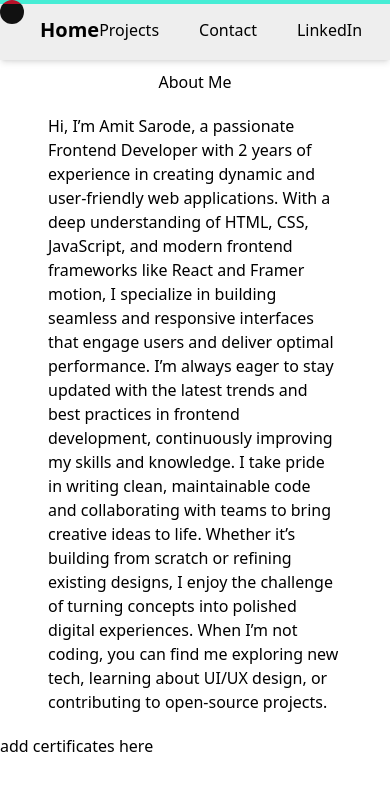
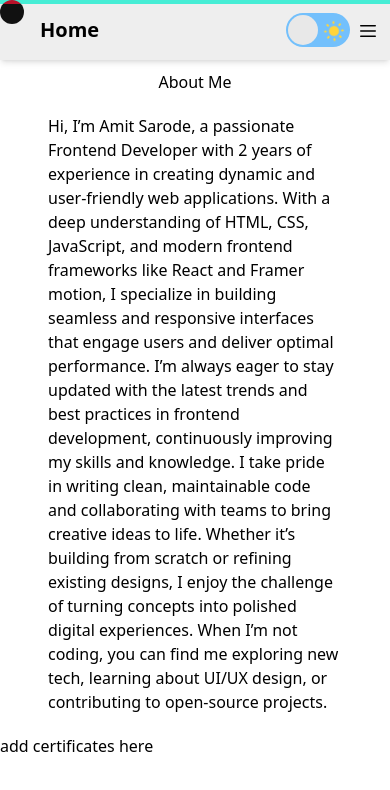
Before and after one commit to Amit-Sarode/Amit-Sarode.github.io, a React (Vite) app: page /about in a window 390 px wide. Shown: the top 790 px of the page. Built offline with nearby package versions, Linux system fonts and the light colour scheme.

Commit message:
Add MagneticDiv component to Hero, refactor Navbar for responsiveness, and remove Skills component

```diff
--- a/src/components/Hero.tsx
+++ b/src/components/Hero.tsx
@@ -7,6 +7,7 @@ import doctor from '../assets/doctor-preview.png'
 import space from '../assets/Space-preview.png'
 import react from '../assets/react.svg'
 import Tilt3D from './ThreeDTilt';
+import MagneticDiv from './Magnetic';
 const Hero: React.FC = () => {
   // eslint-disable-next-line react-hooks/exhaustive-deps
   const texts = ['Frontend Developer', 'React Enthusiast',"React Pioneer","Frontend Explorer","React Engineer"];
@@ -163,6 +164,7 @@ When I’m not coding, you can find me exploring new tech, learning about UI/UX
     {
       skills.map((item,id)=>{
         return(
+          <MagneticDiv>
           <motion.div
           initial={{ y: 100 }}
           whileInView={{ y: 0 }}
@@ -188,6 +190,7 @@ When I’m not coding, you can find me exploring new tech, learning about UI/UX
             <p className="text-sm font-medium text-gray-800">{item.text}</p>
           </div>
         </motion.div>
+        </MagneticDiv>
         )
       })
     }
@@ -196,7 +199,9 @@ When I’m not coding, you can find me exploring new tech, learning about UI/UX
     <div className='grid md:grid-cols-2 sm:grid-cols-1 lg:grid-cols-3 gap-5 px-10 py-10'>
     {
       newSkills.map((item,id)=>{
-        return(<motion.div
+        return(
+          <MagneticDiv>
+        <motion.div
           initial={{ y: 100 }}
           whileInView={{ y: 0 }}
           transition={{ duration: 0.5, delay: id * 0.05 }}
@@ -221,7 +226,7 @@ When I’m not coding, you can find me exploring new tech, learning about UI/UX
             <p className="text-sm font-medium text-gray-800">{item.text}</p>
           </div>
         </motion.div>
-
+        </MagneticDiv>
         )
       })
     }
@@ -232,7 +237,7 @@ When I’m not coding, you can find me exploring new tech, learning about UI/UX
 
     <section className='h-auto pt-10 px-10 py-5 '>
     <div className='w-full'>
-    <p className='flex justify-center font-semibold text-4xl'>Projects</p>
+    <p className='flex justify-center font-semibold text-4xl'>My Work</p>
     <div className='grid grid-cols-1  lg:grid-cols-2 text-center gap-10 py-10'>
       {
         projects.map((item,id)=>{
--- a/src/components/Navbar.tsx
+++ b/src/components/Navbar.tsx
@@ -1,13 +1,56 @@
-import React, { useEffect, useState } from 'react';
+import React, { useEffect, useState,useRef } from 'react';
 import { Link } from 'react-router-dom';
-import { motion, useScroll, useSpring } from 'framer-motion';
+import { motion, useScroll, useSpring , AnimatePresence } from 'framer-motion';
 import resume from '../assets/Amit Sarode -resume.pdf'
 
+export const useWindowSize = () => {
+  const [width, setWidth] = useState(window.innerWidth);
+
+  useEffect(() => {
+    const handleResize = () => setWidth(window.innerWidth);
+    window.addEventListener("resize", handleResize);
+    return () => window.removeEventListener("resize", handleResize);
+  }, []);
+
+  return width;
+};
+
+
+export const useClickOutside = (handler: () => void) => {
+  const domNode = useRef<HTMLDivElement>(null);
+
+  useEffect(() => {
+    const maybeHandler = (event: MouseEvent) => {
+      if (domNode.current && !domNode.current.contains(event.target as Node)) {
+        handler();
+      }
+    };
+    document.addEventListener("mousedown", maybeHandler);
+    return () => document.removeEventListener("mousedown", maybeHandler);
+  }, [handler]);
+
+  return domNode;
+};
+
 const Navbar: React.FC = () => {
+
+  const domNode = useClickOutside(() => {
+    useEffect(()=>{
+      setMobile(false);
+    },[domNode])
+  });
+
+  const width = useWindowSize();
+  useEffect(() => {
+    setMobile(false);
+  }, [width]);
+
+const [mobile,setMobile]  = useState<boolean>(false)
+
   const navItem = [
     { name: "Projects", path: "/projects" },
     { name: "Contact", path: "/contact" },
-    { name: "LinkedIn", path: "https://www.linkedin.com/in/amit-sarode/", external: true },
+    { name: "Linkedin", path: "https://www.linkedin.com/in/amit-sarode/", external: true },
     { name: "Github", path: "https://github.com/Amit-Sarode", external: true },
     { name: "Resume", path: "/resume" },
   ];
@@ -55,15 +98,85 @@ const handleEmail =()=>{
         style={{ scaleX }}
       />
 
-
       {/* Nav */}
       <nav className="w-full fixed top-0 left-0 z-40 flex items-center justify-between px-10 h-[60px] bg-[#393E46] shadow-md">
         <div className=" text-xl font-bold">
           <Link to="/">Home</Link>
         </div>
 
+
+        <div ref={domNode} className="lg:hidden  md:hidden right-0 absolute pr-10">
+          <label className="switch">
+  <span className="sun"><svg xmlns="http://www.w3.org/2000/svg" viewBox="0 0 24 24"><g fill="#ffd43b"><circle r="5" cy="12" cx="12"></circle><path d="m21 13h-1a1 1 0 0 1 0-2h1a1 1 0 0 1 0 2zm-17 0h-1a1 1 0 0 1 0-2h1a1 1 0 0 1 0 2zm13.66-5.66a1 1 0 0 1 -.66-.29 1 1 0 0 1 0-1.41l.71-.71a1 1 0 1 1 1.41 1.41l-.71.71a1 1 0 0 1 -.75.29zm-12.02 12.02a1 1 0 0 1 -.71-.29 1 1 0 0 1 0-1.41l.71-.66a1 1 0 0 1 1.41 1.41l-.71.71a1 1 0 0 1 -.7.24zm6.36-14.36a1 1 0 0 1 -1-1v-1a1 1 0 0 1 2 0v1a1 1 0 0 1 -1 1zm0 17a1 1 0 0 1 -1-1v-1a1 1 0 0 1 2 0v1a1 1 0 0 1 -1 1zm-5.66-14.66a1 1 0 0 1 -.7-.29l-.71-.71a1 1 0 0 1 1.41-1.41l.71.71a1 1 0 0 1 0 1.41 1 1 0 0 1 -.71.29zm12.02 12.02a1 1 0 0 1 -.7-.29l-.66-.71a1 1 0 0 1 1.36-1.36l.71.71a1 1 0 0 1 0 1.41 1 1 0 0 1 -.71.24z"></path></g></svg></span>
+  <span className="moon"><svg xmlns="http://www.w3.org/2000/svg" viewBox="0 0 384 512"><path d="m223.5 32c-123.5 0-223.5 100.3-223.5 224s100 224 223.5 224c60.6 0 115.5-24.2 155.8-63.4 5-4.9 6.3-12.5 3.1-18.7s-10.1-9.7-17-8.5c-9.8 1.7-19.8 2.6-30.1 2.6-96.9 0-175.5-78.8-175.5-176 0-65.8 36-123.1 89.3-153.3 6.1-3.5 9.2-10.5 7.7-17.3s-7.3-11.9-14.3-12.5c-6.3-.5-12.6-.8-19-.8z"></path></svg></span>
+  <input checked={isDark} id="switch" type="checkbox" className="input"
+  onChange={() => setIsDark(prev => !prev)}/>
+  <span className="slider"></span>
+</label>
+
+        <button className='text-center absolute top-2 right-3'>
+        {
+          mobile?(
+            <svg onClick={()=>setMobile(false)} xmlns="http://www.w3.org/2000/svg" viewBox="0 0 16 16" fill="currentColor" className="size-4">
+  <path d="M5.28 4.22a.75.75 0 0 0-1.06 1.06L6.94 8l-2.72 2.72a.75.75 0 1 0 1.06 1.06L8 9.06l2.72 2.72a.75.75 0 1 0 1.06-1.06L9.06 8l2.72-2.72a.75.75 0 0 0-1.06-1.06L8 6.94 5.28 4.22Z" />
+</svg>
+
+          ):(
+            <svg onClick={()=>setMobile(true)} xmlns="http://www.w3.org/2000/svg" viewBox="0 0 20 20" fill="currentColor" className="size-5">
+  <path fillRule="evenodd" d="M2 4.75A.75.75 0 0 1 2.75 4h14.5a.75.75 0 0 1 0 1.5H2.75A.75.75 0 0 1 2 4.75ZM2 10a.75.75 0 0 1 .75-.75h14.5a.75.75 0 0 1 0 1.5H2.75A.75.75 0 0 1 2 10Zm0 5.25a.75.75 0 0 1 .75-.75h14.5a.75.75 0 0 1 0 1.5H2.75a.75.75 0 0 1-.75-.75Z" clipRule="evenodd" />
+</svg>
+          )
+        }
+        </button>
+      </div>
+<AnimatePresence>
+      {
+  mobile&&(
+    <motion.div
+    ref={domNode}
+    initial={{ x: 10, opacity: 0 }}
+            animate={{ x: 0, opacity: 1 }}
+            exit={{ x: 10, opacity: 0 }}
+     className=' z-50 rounded-2xl bg-[#EEEEEE] text-black w-40 h-auto py-5 text-center absolute top-[60px] right-0'
+    >{navItem.map((item, idx) =>
+   (
         <motion.div
-         className="flex items-center gap-10"
+        initial={{ opacity: 0, y:-20 }}
+          animate={{ opacity: 1, y: 0 }}
+          transition={{ delay: idx * 0.1 }}>
+            {
+              item.name==="Resume"?(
+                <button
+                className="hover:text-teal-300 transition-all duration-200" onClick={handleDownload}>Resume</button>
+              ):(<motion.div>
+                {
+                  item.external ?(
+                    <Link to={item.path} target='_blank' >{item.name}</Link>
+                  ):(
+                    <Link
+                    key={idx}
+                    to={item.path}
+                    className="hover:text-teal-300 transition-all duration-200"
+                  >
+                    {item.name}
+                  </Link>
+                  )
+                }
+              </motion.div>
+              )
+            }
+        </motion.div>
+      )
+    )}
+    </motion.div>
+  )
+}
+</AnimatePresence>
+
+
+{/* desktop nav */}
+        <motion.div
+         className="hidden md:flex lg:flex items-center gap-10"
          >
           {navItem.map((item, idx) =>
             item.external ? (
@@ -102,6 +215,8 @@ const handleEmail =()=>{
               </motion.div>
             )
           )}
+
+
        <motion.button
             whileHover={{ scale: 1.05 }}
             whileTap={{ scale: 0.95 }}
@@ -118,9 +233,6 @@ const handleEmail =()=>{
   <span className="slider"></span>
 </label>
         </motion.div>
-
-        {/* dark mode */}
-
       </nav>
     </>
   );
```
Also changed, not shown: src/components/Skills.tsx (deleted).
